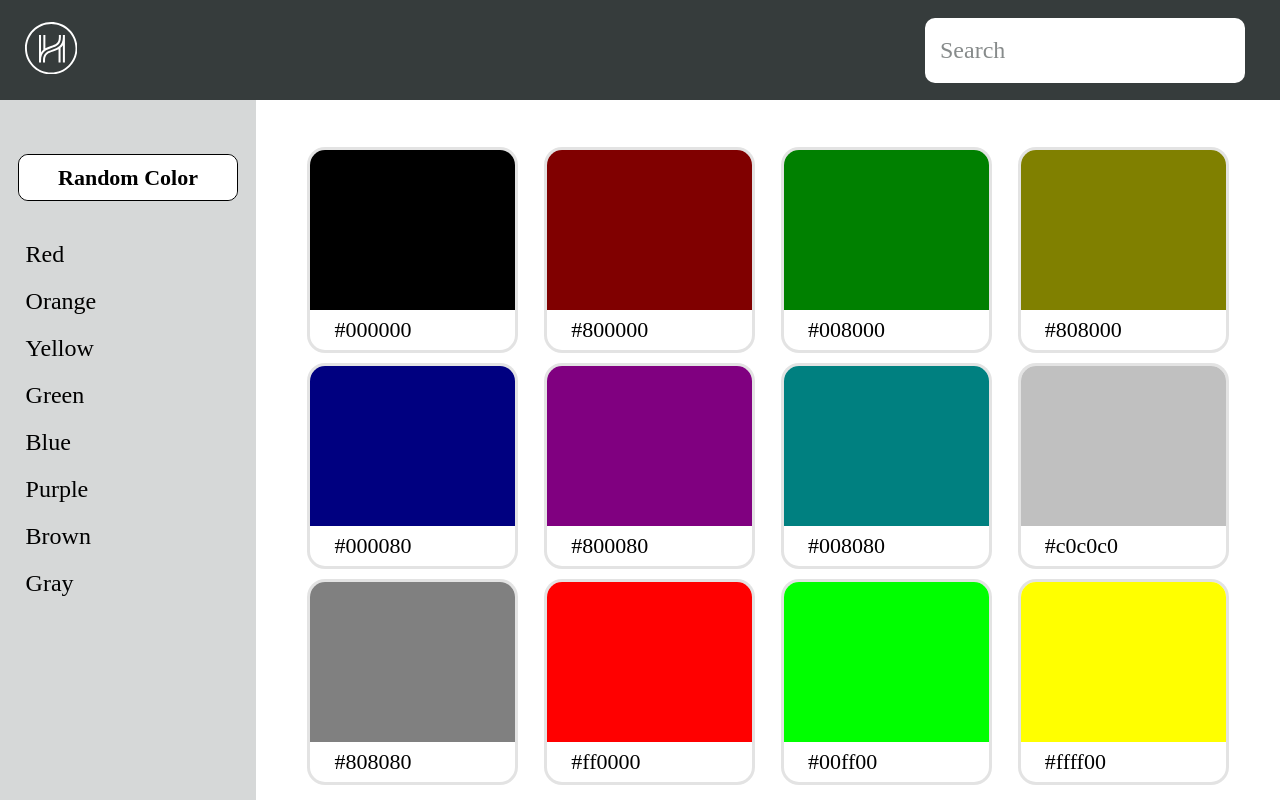
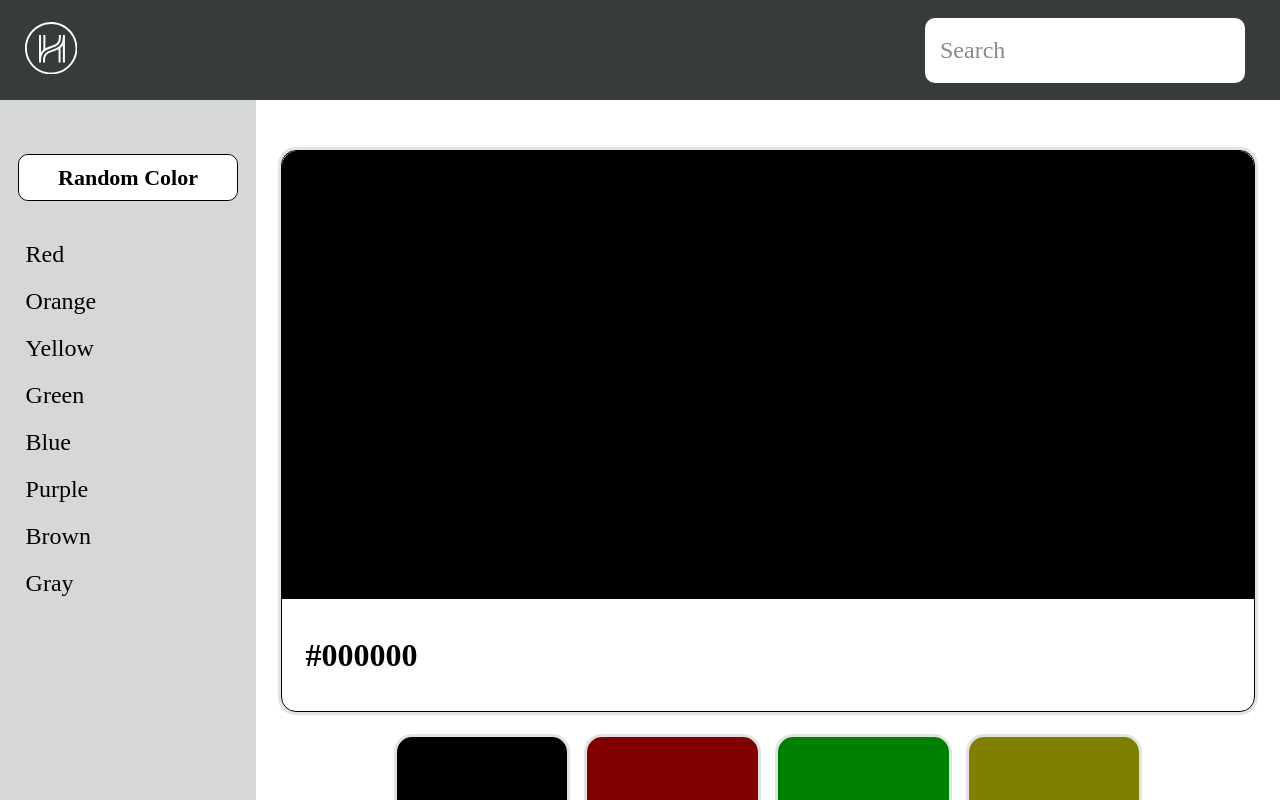
Before and after one commit to 2juicy/HHumansChallenge, a React (Create React App) app: page / in a window 1280 px wide. Both pictures are taken after a click on the element 412 px from the left and 230 px from the top of the page. Shown: the top 800 px of the page. Built offline with nearby package versions, Linux system fonts and the light colour scheme; a web font is replaced by a local one.

Commit message:
details page mostly built

```diff
--- a/src/App.js
+++ b/src/App.js
@@ -10,6 +10,8 @@ import Detail from "./components/Detail/Detail";
 export default function App() {
   const [colors, setColors] = useState([]);
   const [loading, setLoading] = useState(false);
+  const [showDetail, setShowDetail] = useState(false);
+  const [detailColors, setDetailColors] = useState([]);
   const [currentPage, setCurrentPage] = useState(1);
   const colorsPerPage = 12;
 
@@ -30,19 +32,27 @@ export default function App() {
   const currentColors = colors.slice(indexOfFirst, indexOfLast);
 
   const paginate = page => setCurrentPage(page);
+  const details = colorId => {
+    setShowDetail(true);
+    setDetailColors(colors.slice(colorId, colorId + 4));
+  };
 
   return (
     <div>
       <Header />
       <Sidebar />
-      <List colors={currentColors} loading={loading} />
-      <Pagination
-        colorsPerPage={colorsPerPage}
-        totalColors={colors.length}
-        paginate={paginate}
-      />
-
-      {/* <Detail /> */}
+      {!showDetail ? (
+        <React.Fragment>
+          <List colors={currentColors} loading={loading} details={details} />
+          <Pagination
+            colorsPerPage={colorsPerPage}
+            totalColors={colors.length}
+            paginate={paginate}
+          />
+        </React.Fragment>
+      ) : (
+        <Detail colors={detailColors} details={details} />
+      )}
     </div>
   );
 }
--- a/src/components/Card/Card.js
+++ b/src/components/Card/Card.js
@@ -1,12 +1,15 @@
 import React from "react";
 import "./Card.css";
 
-export default function Card({ hexString }) {
+export default function Card({ color, details }) {
   return (
-    <div className="card">
-      <div className="card-color" style={{ backgroundColor: hexString }}></div>
+    <div onClick={() => details(color.colorId)} className="card">
+      <div
+        className="card-color"
+        style={{ backgroundColor: color.hexString }}
+      ></div>
       <div className="card-text">
-        <p>{hexString}</p>
+        <p>{color.hexString}</p>
       </div>
     </div>
   );
--- a/src/components/Detail/Detail.js
+++ b/src/components/Detail/Detail.js
@@ -2,12 +2,14 @@ import React from "react";
 import "./Detail.css";
 import Card from "../Card/Card";
 
-export default function Detail() {
+export default function Detail({ colors, details }) {
   return (
     <div id="detail">
-      <Card />
+      <Card color={colors[0]} details={details} />
       <div className="flex-detail">
-        <Card />
+        {colors.map(color => (
+          <Card key={color.colorId} color={color} details={details} />
+        ))}
       </div>
       <div className="clear-button">
         <button>Clear</button>
--- a/src/components/List/List.js
+++ b/src/components/List/List.js
@@ -3,7 +3,7 @@ import Card from "../Card/Card";
 
 import "./List.css";
 
-export default function List({ colors, loading }) {
+export default function List({ colors, loading, details }) {
   if (loading) {
     return <h1 style={{ textAlign: "center" }}>Loading...</h1>;
   }
@@ -11,7 +11,7 @@ export default function List({ colors, loading }) {
   return (
     <section id="list-section">
       {colors.map(color => (
-        <Card key={color.colorId} hexString={color.hexString} />
+        <Card key={color.colorId} color={color} details={details} />
       ))}
     </section>
   );
```
